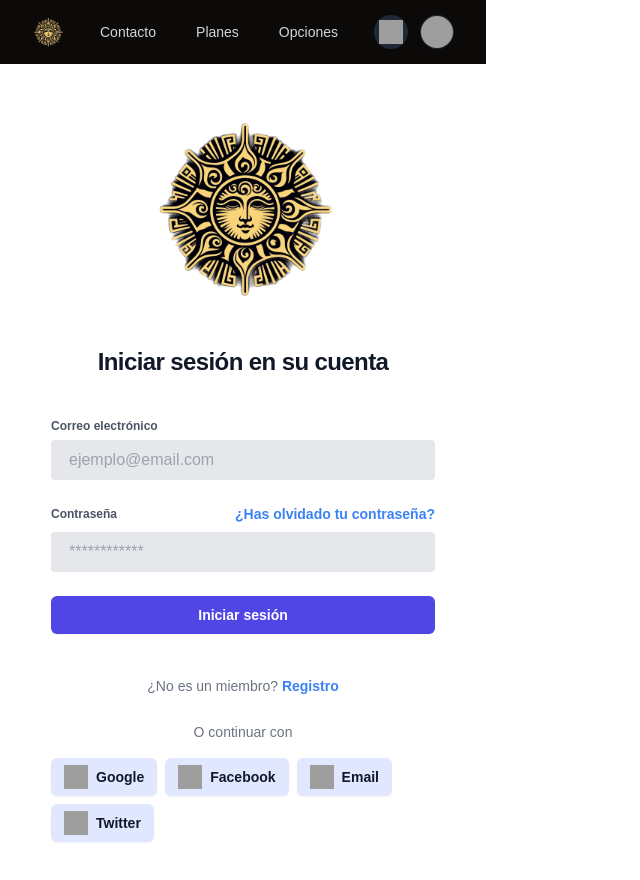
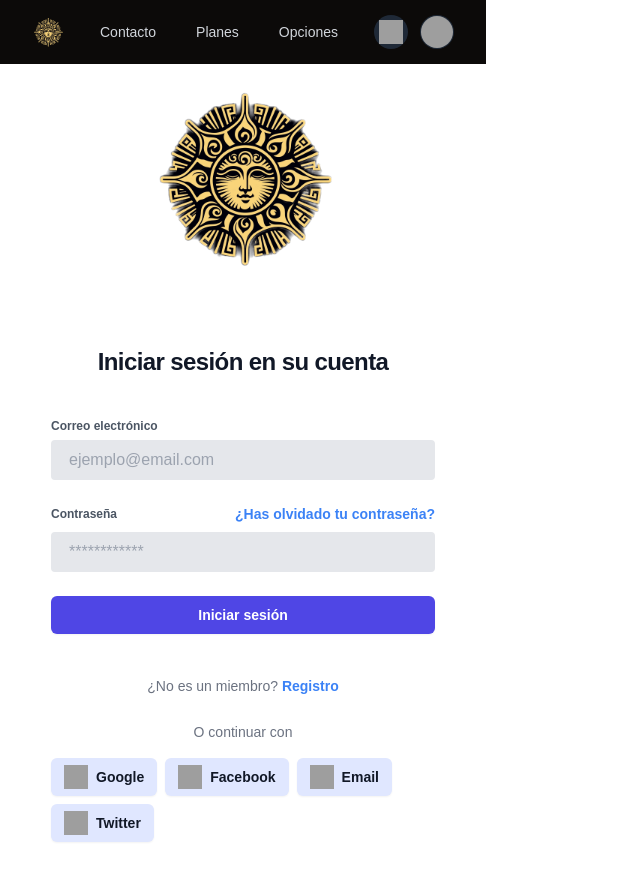
Before and after one commit to gopherss/oloympus-platform-frontend, a React (Vite) app: page /oloympus-platform-frontend/login in a window 1280 px wide. Shown: the top 880 px of the page, without its empty margins (0-640 px from the left). Built offline with nearby package versions, Linux system fonts and the light colour scheme; grey boxes are pictures that could not be loaded; the HTML template or start-up script is replaced by a standard one.

Commit message:
home page changes

```diff
--- a/src/styles/globals.css
+++ b/src/styles/globals.css
@@ -36,3 +36,20 @@
         font-family: InterVariable, sans-serif;
     }
 }
+
+
+@keyframes float {
+
+    0%,
+    100% {
+        transform: translateY(0);
+    }
+
+    50% {
+        transform: translateY(-35px);
+    }
+}
+
+.animate-float {
+    animation: float 4s ease-in-out infinite;
+}
```
